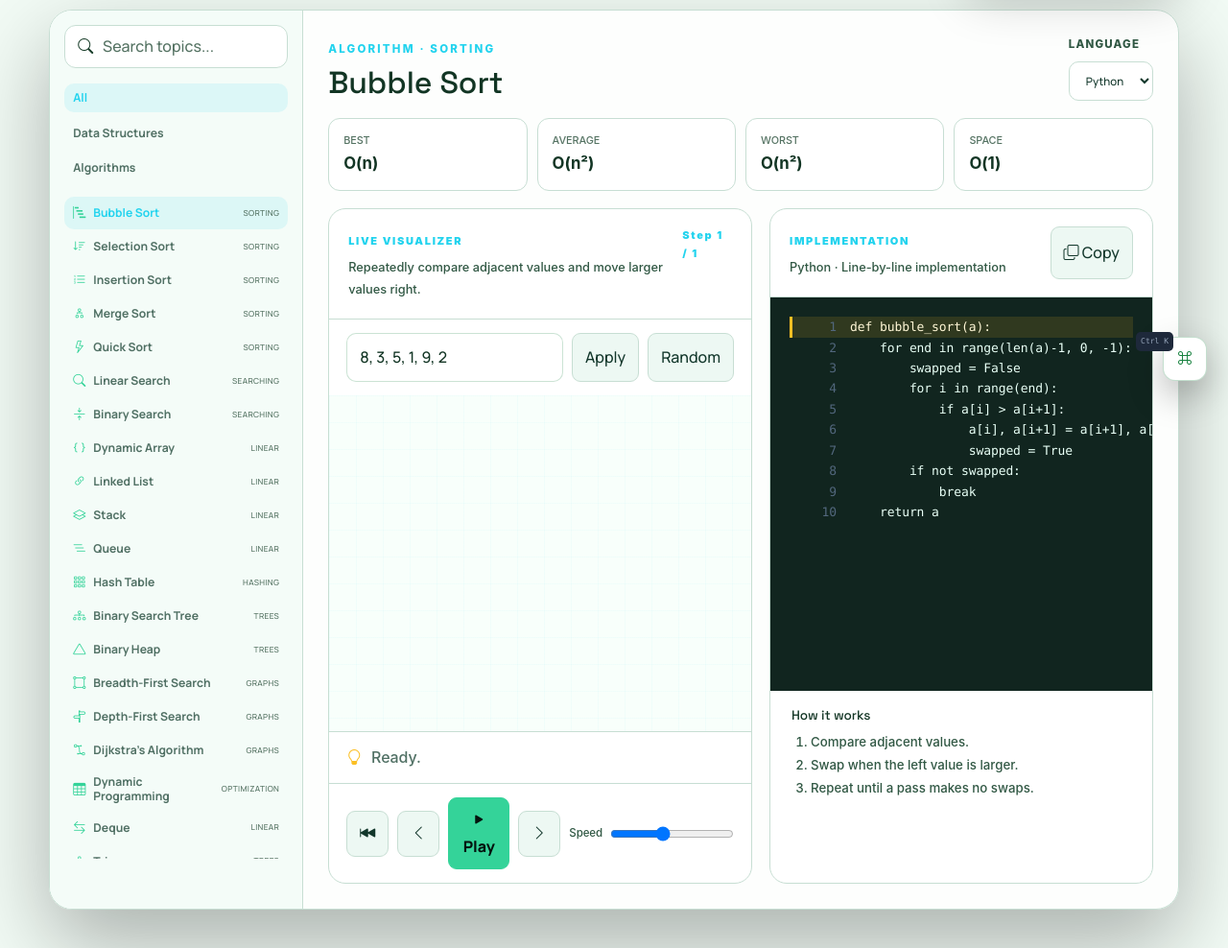
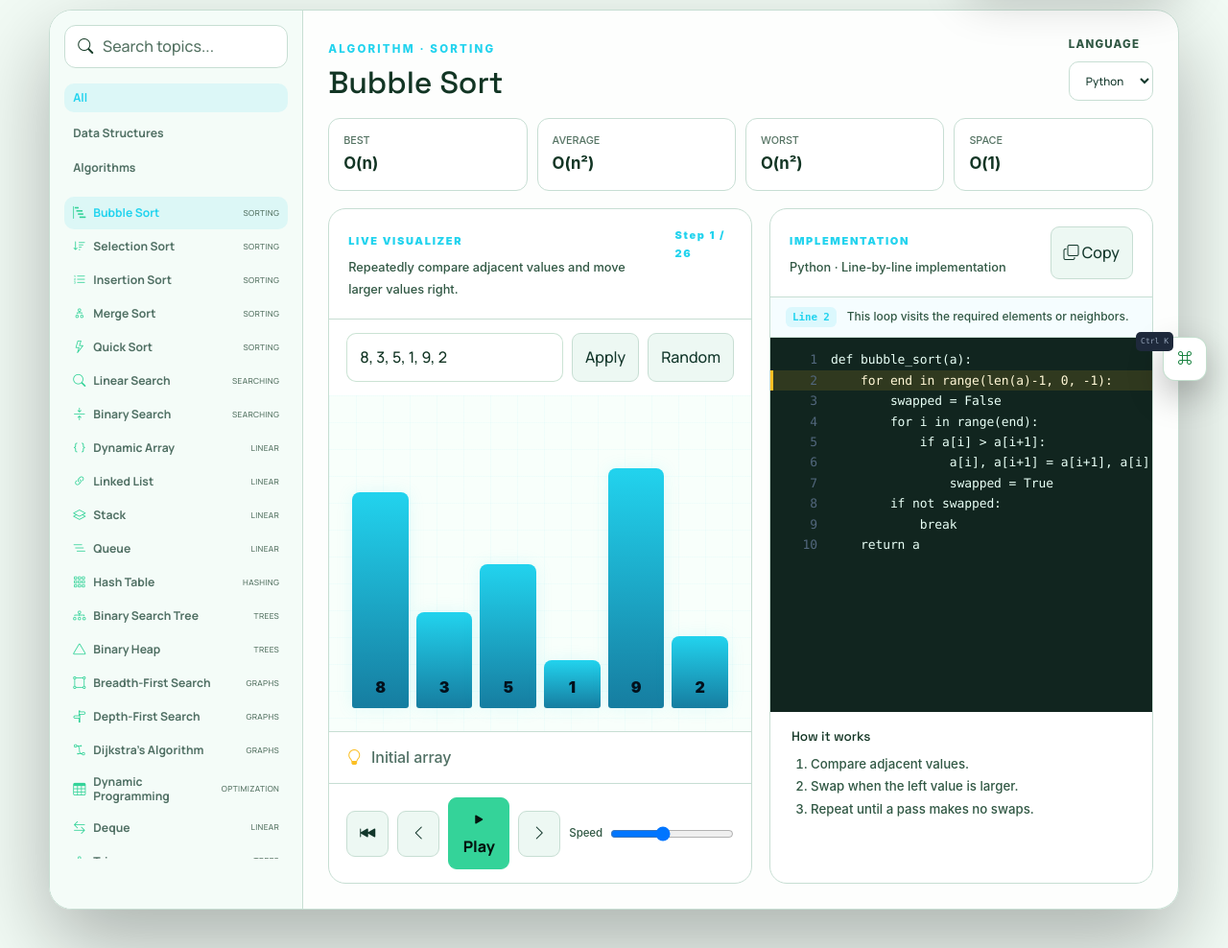
Before and after one commit to Hasan-Gazi-1617/personal-portfolio, a Django app: page /projects/algorithm-visual-studio/ in a window 1280 px wide. Shown: the part 381-1369 px from the top of the page at 96% size. Run offline with Django 5.2, Linux system fonts and the light colour scheme.

Commit message:
Expand DSA catalog and add synchronized code tracing

```diff
--- a/templates/algorithm_studio.html
+++ b/templates/algorithm_studio.html
@@ -51,7 +51,8 @@
 
         <article class="avs-code-card">
           <div class="avs-card-head"><div><span>IMPLEMENTATION</span><p id="avsLanguageLabel">Python · Production-ready</p></div><button id="avsCopy"><i class="bi bi-copy"></i> Copy</button></div>
-          <pre><code id="avsCode"></code></pre>
+          <div class="avs-line-explain"><span id="avsActiveLine">Line 1</span><p id="avsLineMeaning">The highlighted line is the operation currently shown in the visualizer.</p></div>
+          <pre class="avs-code-view"><code id="avsCode"></code></pre>
           <div class="avs-notes"><h3>How it works</h3><ol id="avsExplanation"></ol></div>
         </article>
       </div>
```
